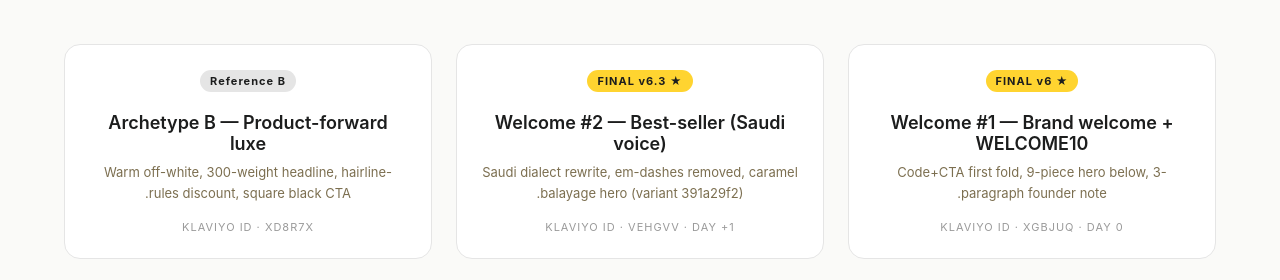
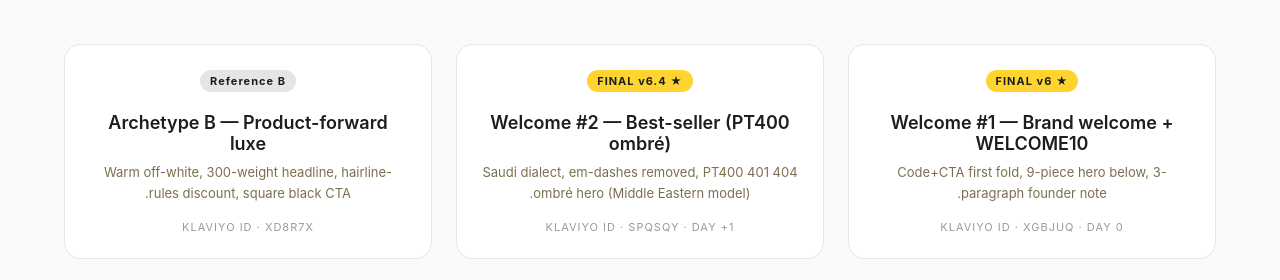
Before and after one commit to rakangammoh91/zen-email-templates, a website: page index.html in a window 1280 px wide. Shown: the part 211-491 px from the top of the page. Drawn offline with Linux system fonts and the light colour scheme.

Commit message:
Welcome #2 v6.4: PT400 ombré hero (correct variant)
- Swap hero to PT400 401 404 variant (ffad98c7) per user selection
- Klaviyo ID: SpQsQy (abandons VEhGvV)

```diff
--- a/index.html
+++ b/index.html
@@ -58,10 +58,10 @@
       <div class="meta">Klaviyo ID · XgBjuq · Day 0</div>
     </a>
     <a class="card" href="/templates/welcome-2-final.html">
-      <span class="badge">★ FINAL v6.3</span>
-      <h3>Welcome #2 — Best-seller (Saudi voice)</h3>
-      <p>Saudi dialect rewrite, em-dashes removed, caramel balayage hero (variant 391a29f2).</p>
-      <div class="meta">Klaviyo ID · VEhGvV · Day +1</div>
+      <span class="badge">★ FINAL v6.4</span>
+      <h3>Welcome #2 — Best-seller (PT400 ombré)</h3>
+      <p>Saudi dialect, em-dashes removed, PT400 401 404 ombré hero (Middle Eastern model).</p>
+      <div class="meta">Klaviyo ID · SpQsQy · Day +1</div>
     </a>
     <a class="card" href="/templates/welcome-1-archetype-b.html">
       <span class="badge" style="background:#e5e5e5;">Reference B</span>
```
Also changed, not shown: templates/welcome-2-final.html (+1 -1 lines).
